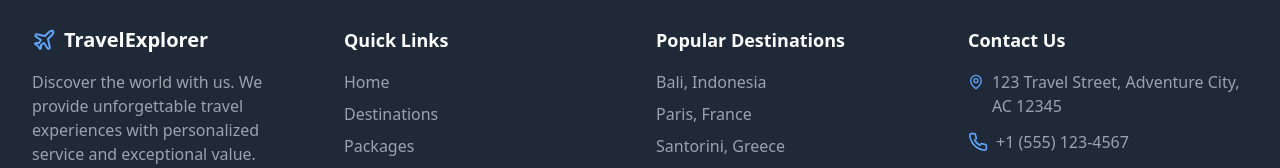
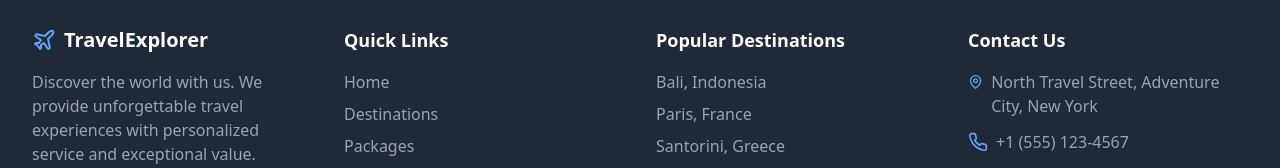
Before and after one commit to meali029/travelExplorer, a React (Vite) app: page /feedback in a window 1280 px wide. Shown: the part 2128-2296 px from the top of the page. Built offline with nearby package versions, Linux system fonts and the light colour scheme.

Commit message:
Updated code with modifications

```diff
--- a/src/components/Footer.tsx
+++ b/src/components/Footer.tsx
@@ -85,7 +85,7 @@ const Footer = () => {
             <ul className="space-y-3">
               <li className="flex items-start">
                 <MapPin className="h-5 w-5 text-blue-400 mr-2 mt-0.5" />
-                <span className="text-gray-400">123 Travel Street, Adventure City, AC 12345</span>
+                <span className="text-gray-400">North Travel Street, Adventure City, New York</span>
               </li>
               <li className="flex items-center">
                 <Phone className="h-5 w-5 text-blue-400 mr-2" />
```
